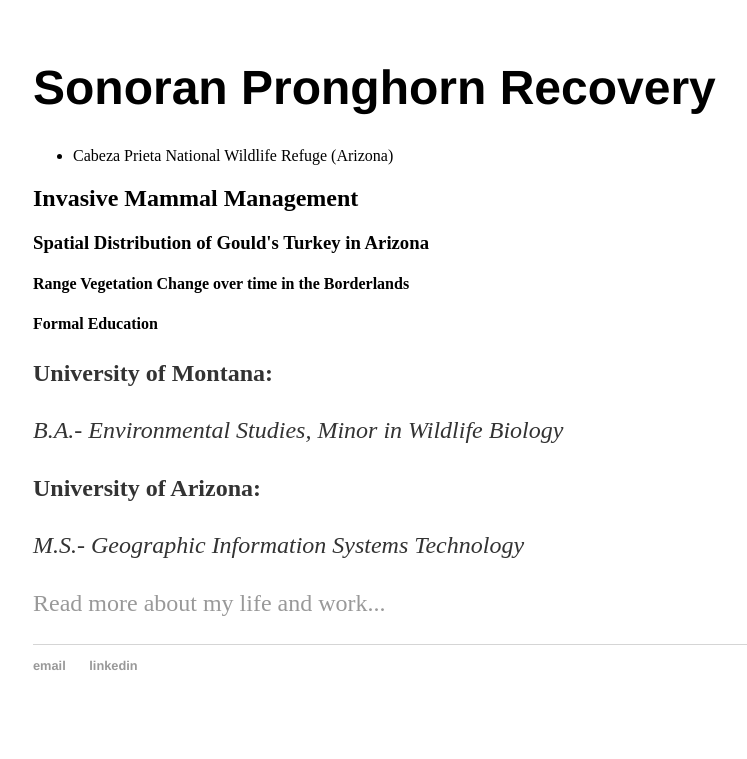
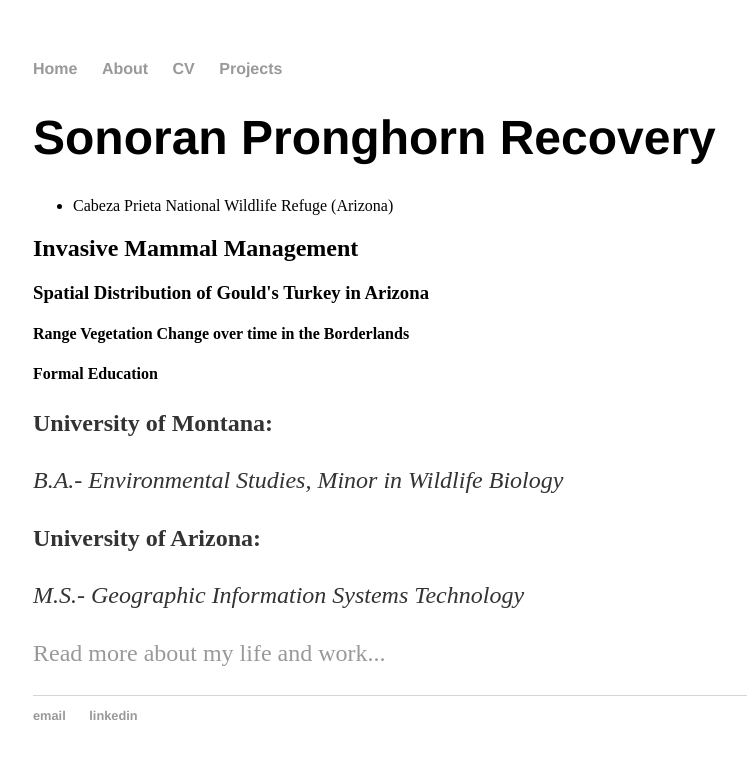
Before and after one commit to codywoody10/codywoody10.github.io, a Jekyll site: the page projects.index.html, which Jekyll copies as it is, in a window 1280 px wide. Shown: the top 759 px of the page, without its empty margins (159-906 px from the left). Built offline with Jekyll 4.4.1, drawn with Linux system fonts in a browser that asks for light colours.

Commit message:
Update projects.index.html

```diff
--- a/projects.index.html
+++ b/projects.index.html
@@ -6,6 +6,14 @@
 		<link rel="stylesheet" type="text/css" href="/css/main.css">
 	</head>
 	<body>
+		<nav>
+    		<ul>
+        		<li><a href="/">Home</a></li>
+	        	<li><a href="about.index.html" title="About">About</a></li>
+			<li><a href="cv.index.html" title="CV">CV</a></li>
+			<li><a href="projects.index.html" title="Projects">Projects</a></li>
+    		</ul>
+		</nav>
 		<div class="container">
     		<div class="blurb">
         		<h1>Sonoran Pronghorn Recovery</h1>
```
